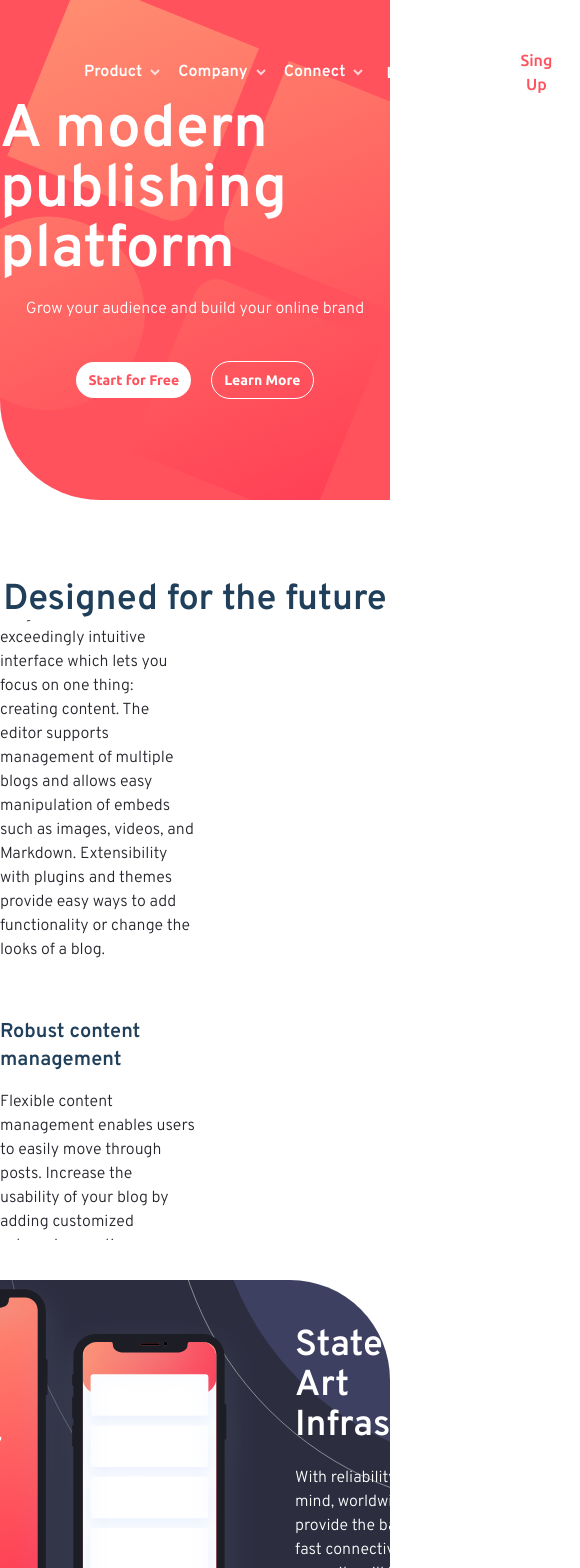
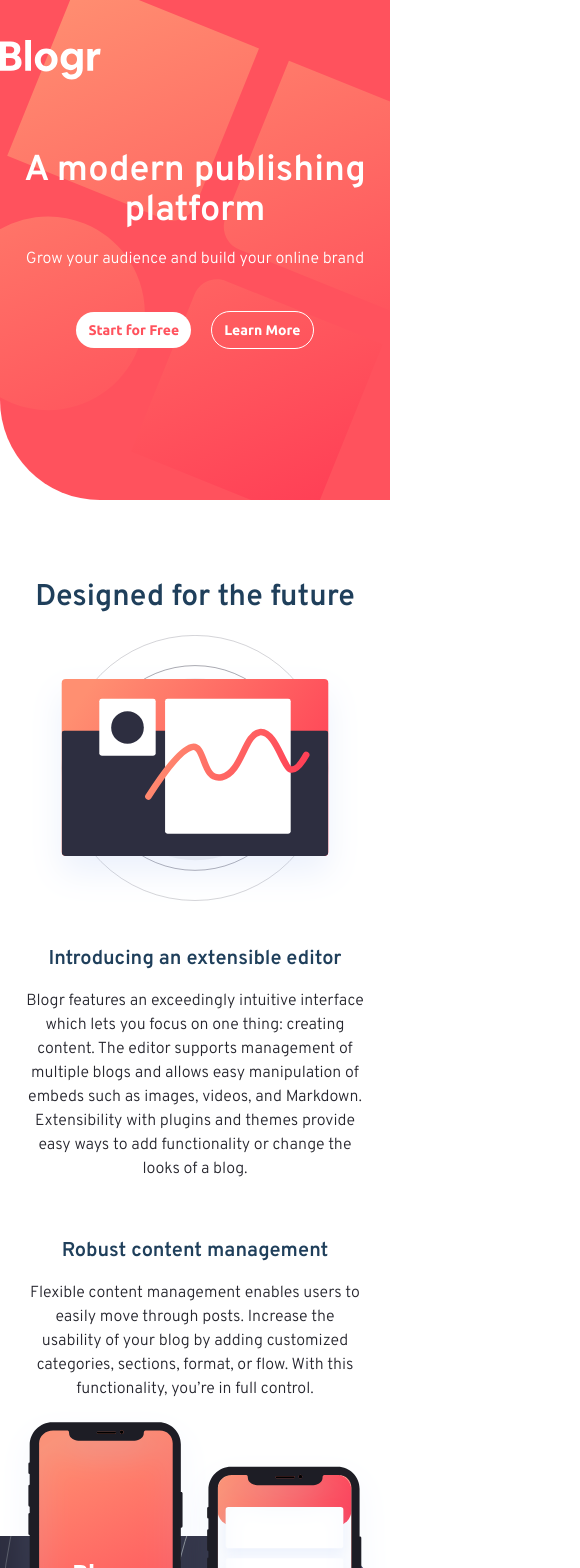
Before and after one commit to IsraelJorge/blogr-landing-page, a React (Vite) app: page / in a window 390 px wide. Shown: the top 1568 px of the page, 580 px wide, since content can reach past the window. Built offline with nearby package versions, Linux system fonts and the light colour scheme.

Commit message:
feat: add reponsividade

```diff
--- a/src/components/Footer.tsx
+++ b/src/components/Footer.tsx
@@ -13,11 +13,11 @@ export function Footer() {
   const itemConnect = ["Contact", "Newsletter", "LinkedIn"];
 
   return (
-    <footer className="bg-neutral-gray_800 flex items-center justify-center py-11 text-white rounded-tr-[100px] font-ubunto">
-      <div className="w-[80%] flex">
+    <footer className="bg-neutral-gray_800 flex items-center justify-center py-11 text-white rounded-tr-[100px] font-ubunto ">
+      <div className="w-[80%] flex md:flex-col md:items-center md:gap-8">
         <img src={Logo} alt="Logo" className="w-[140px] h-full" />
 
-        <div className="flex flex-1 justify-around">
+        <div className="flex flex-1 justify-around md:flex-col md:justify-center md:items-center md:text-center md:gap-4">
           <ItemFooter title="Product" ItemsFooter={itemProduct} />
           <ItemFooter title="Company" ItemsFooter={itemCompany} />
           <ItemFooter title="Connect" ItemsFooter={itemConnect} />
--- a/src/components/Header.tsx
+++ b/src/components/Header.tsx
@@ -18,14 +18,14 @@ export function Header() {
         <div>
           <img src={Logo} alt="Logo da blorgr" />
         </div>
-        <nav className="flex items-center gap-5">
+        <nav className="flex items-center gap-5 md:hidden">
           <ItemHeader title="Product" itemsDropdown={itemsDropdownProduct} />
           <ItemHeader title="Company" itemsDropdown={itemsDropdownCompany} />
           <ItemHeader title="Connect" itemsDropdown={itemsDropdownConnect} />
         </nav>
       </div>
 
-      <div className="font-ubunto flex items-center gap-9 text-neutral-white">
+      <div className="font-ubunto flex items-center gap-9 text-neutral-white md:hidden">
         <button className="font-medium px-7 py-2 rounded-full border border-transparent hover:border-white transition-colors focus:outline-none focus:ring-2 focus:ring-gradient-red_100 focus:ring-offset-2 focus:ring-offset-gradient-red_500">
           Login
         </button>
--- a/src/pages/Home.tsx
+++ b/src/pages/Home.tsx
@@ -2,6 +2,10 @@ import { Header } from "../components/Header";
 import IllustrationEditor from "../assets/illustration-editor-desktop.svg";
 import IllustrationPhones from "../assets/illustration-phones.svg";
 import IllustrationLaptop from "../assets/illustration-laptop-desktop.svg";
+
+import IllustrationEditorMobile from "../assets/illustration-editor-mobile.svg";
+import IllustrationLaptopMobile from "../assets/illustration-laptop-mobile.svg";
+
 import { Footer } from "../components/Footer";
 
 export function Home() {
@@ -10,7 +14,7 @@ export function Home() {
       <div className="w-full h-[500px] relative ">
         <Header />
         <div className=" w-full h-full bg-primary-red_400 bg-[url(../assets/bg-pattern-intro-desktop.svg)] bg-no-repeat  bg-200% bg-center flex flex-col items-center justify-center text-neutral-white absolute top-0 rounded-bl-[100px]">
-          <h1 className="font-semibold text-6xl mb-4">
+          <h1 className="font-semibold  text-6xl md:text-4xl text-center  mb-4">
             A modern publishing platform
           </h1>
 
@@ -27,13 +31,13 @@ export function Home() {
         </div>
       </div>
 
-      <div className=" h-[700px] pt-20">
-        <h2 className="text-center text-primary-blue_900 text-4xl font-semibold">
+      <div className="h-full min-h-[700px] pt-20 md:text-center">
+        <h2 className="text-center text-primary-blue_900 text-4xl md:text-3xl font-semibold">
           Designed for the future
         </h2>
 
-        <div className="h-full flex items-center justify-center overflow-hidden">
-          <section className="w-[500px] flex flex-col gap-14 text-neutral-gray_800">
+        <div className="h-full flex items-center justify-center overflow-hidden md:flex-col-reverse md:overflow-visible">
+          <section className="max-w-[500px] flex flex-col gap-14 text-neutral-gray_800 md:justify-center md:items-center md:px-6">
             <div>
               <h3 className="text-primary-blue_900 text-xl font-semibold mb-4">
                 Introducing an extensible editor
@@ -60,20 +64,26 @@ export function Home() {
             </div>
           </section>
 
-          <section className="w-[500px] translate-x-60 ">
+          <section className="max-w-[500px] translate-x-60 md:translate-x-0 md:my-10">
+            <picture className="flex justify-center items-center">
+              <source
+                media="(max-width: 767px)"
+                srcSet={IllustrationEditorMobile}
+              />
               <img
                 src={IllustrationEditor}
                 alt="Illustration Editor"
-              className="w-[85%] h-[85%] block scale-150"
+                className="w-[85%] h-[85%] block scale-150 md:scale-100"
               />
+            </picture>
           </section>
         </div>
       </div>
 
-      <div className="h-[400px] mt-20 flex items-center justify-center gap-10 bg-[url(../assets/bg-pattern-circles.svg)]  bg-no-repeat bg-left-bottom bg-gradient-blue_800 rounded-bl-[100px] rounded-tr-[100px]">
-        <img src={IllustrationPhones} alt="Phones" />
+      <div className="min-h-[400px] mt-20 flex items-center justify-center gap-10 bg-[url(../assets/bg-pattern-circles.svg)]  bg-no-repeat bg-left-bottom bg-gradient-blue_800 rounded-bl-[100px] rounded-tr-[100px] md:flex-col md:text-center md:pb-28 md:gap-0 md:mt-48 ">
+        <img src={IllustrationPhones} alt="Phones" className="md:-mt-32" />
 
-        <div className="max-w-[500px] text-white">
+        <div className="max-w-[500px] text-white md:px-6">
           <h2 className="font-semibold text-4xl mb-5">
             State of the Art Infrastructure
           </h2>
@@ -86,16 +96,22 @@ export function Home() {
         </div>
       </div>
 
-      <div className="h-[600px] flex items-center justify-center mt-20 mb-10">
-        <section className="w-[500px] -translate-x-60">
+      <div className="min-h-[600px] flex items-center justify-center mt-20 mb-10 md:flex-col md:mt-14 md:gap-6 md:mb-14">
+        <section className="max-w-[500px] -translate-x-60 md:-translate-x-0">
+          <picture>
+            <source
+              media="(max-width: 767px)"
+              srcSet={IllustrationLaptopMobile}
+            />
             <img
               src={IllustrationLaptop}
               alt="Illustration Laptop"
-            className="w-[100%] h-[100%] block scale-150"
+              className="w-[100%] h-[100%] block scale-150 md:scale-100"
             />
+          </picture>
         </section>
 
-        <section className="w-[500px] flex flex-col gap-14 text-neutral-gray_800">
+        <section className="max-w-[500px] flex flex-col gap-14 text-neutral-gray_800 md:px-6 md:text-center">
           <div>
             <h3 className="text-primary-blue_900 text-xl font-semibold mb-4">
               Free, open, simple
--- a/tailwind.config.cjs
+++ b/tailwind.config.cjs
@@ -38,6 +38,17 @@ module.exports = {
         "200%": "200%",
         "500%": "500%",
       },
+      screens: {
+        "2xl": { max: "1535px" },
+
+        xl: { max: "1279px" },
+
+        lg: { max: "1023px" },
+
+        md: { max: "767px" },
+
+        sm: { max: "639px" },
+      },
     },
   },
   plugins: [],
```
Lines whose indentation alone changed are shown as unchanged.
